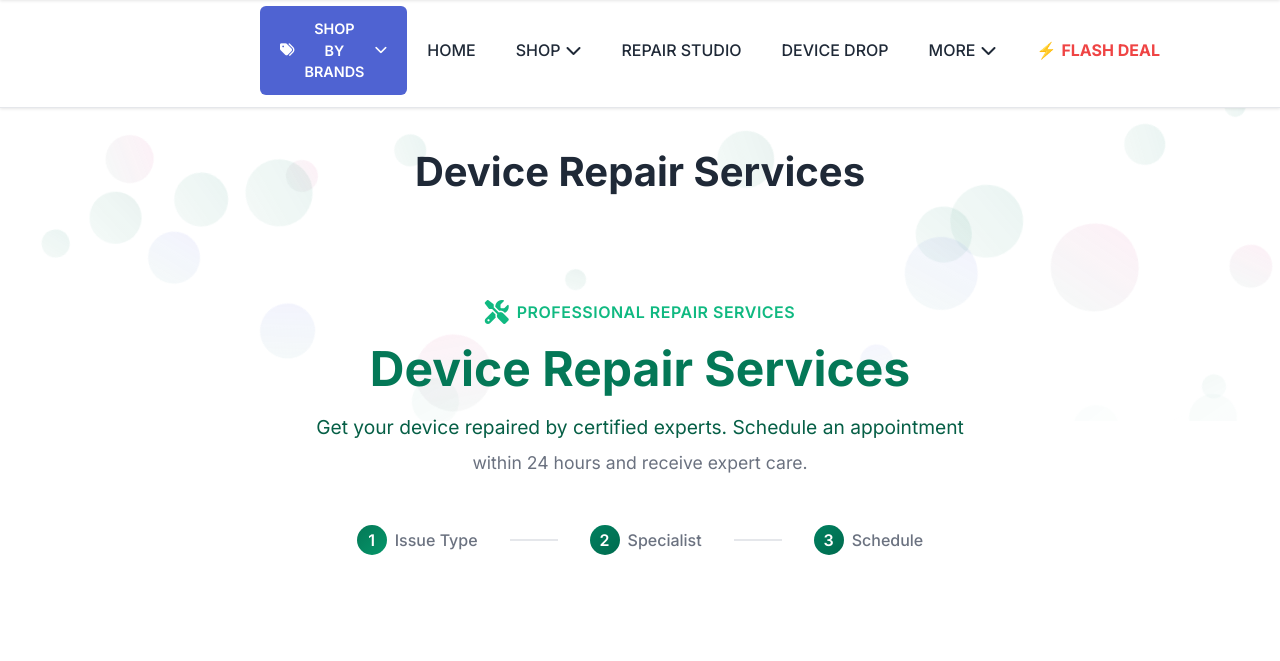
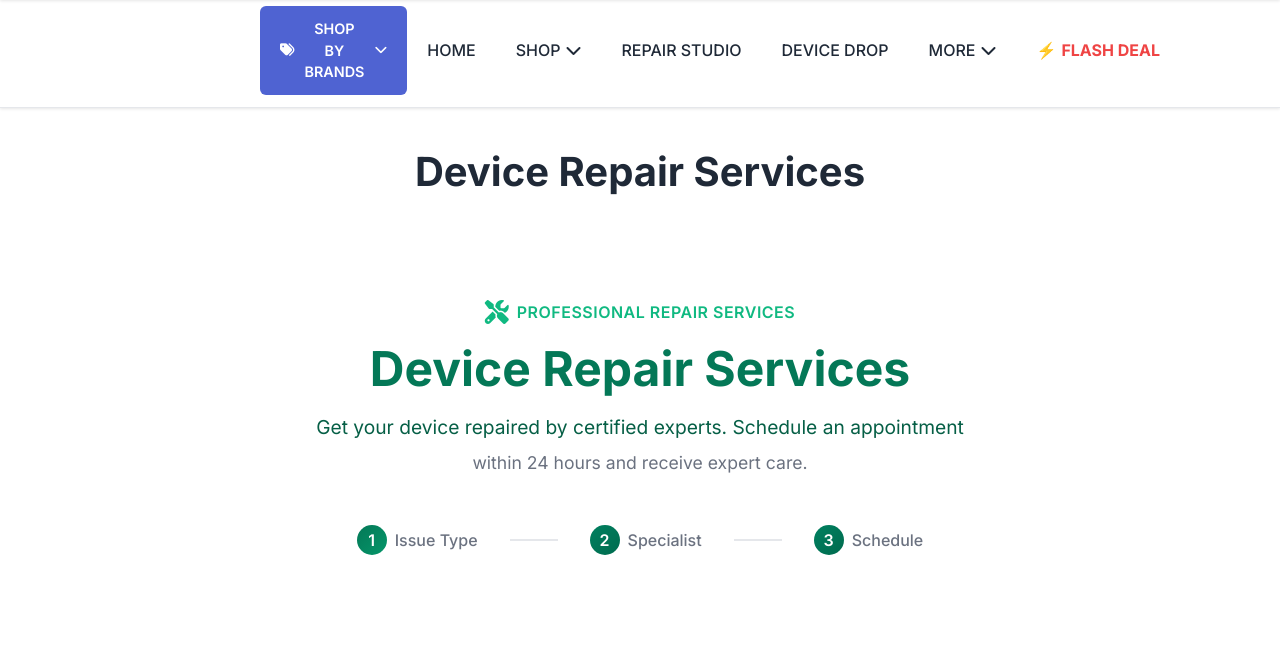
Before and after one commit to csomuah3/gadgetgarage, a PHP site: page /views/repair_services.php in a window 1280 px wide; the page is wider, and only the part inside the window is pictured. Shown: the part 379-1040 px from the top of that part. Run offline with PHP 8.4, Linux system fonts and the light colour scheme; data that the repository does not hold is empty.

Commit message:
changes to repair

```diff
--- a/views/repair_services.php
+++ b/views/repair_services.php
@@ -1272,9 +1272,6 @@ try {
         </div>
         <a href="../index.php#flash-deals" class="promo-shop-link" data-translate="shop_now">Shop Now</a>
     </div>
-
-	<!-- Floating Bubbles Background -->
-	<div class="floating-bubbles" id="floatingBubbles"></div>
 
     <!-- Main Header -->
     <header class="main-header animate__animated animate__fadeInDown">
```
Lines whose indentation alone changed are shown as unchanged.
